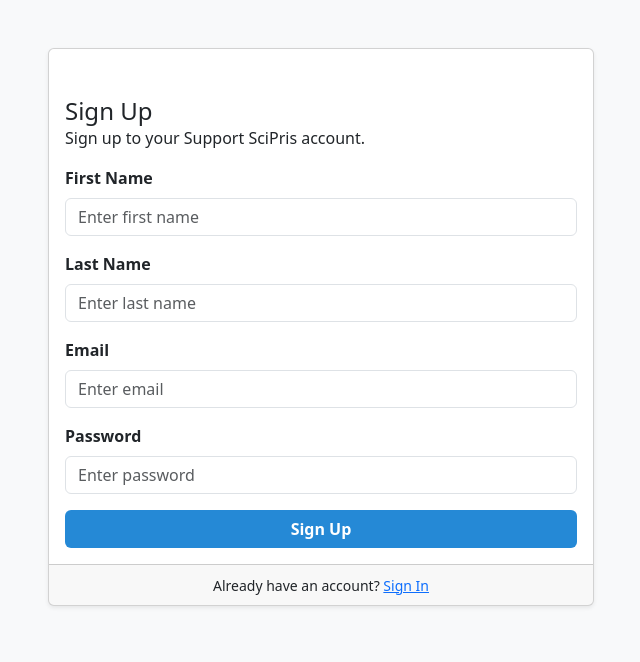
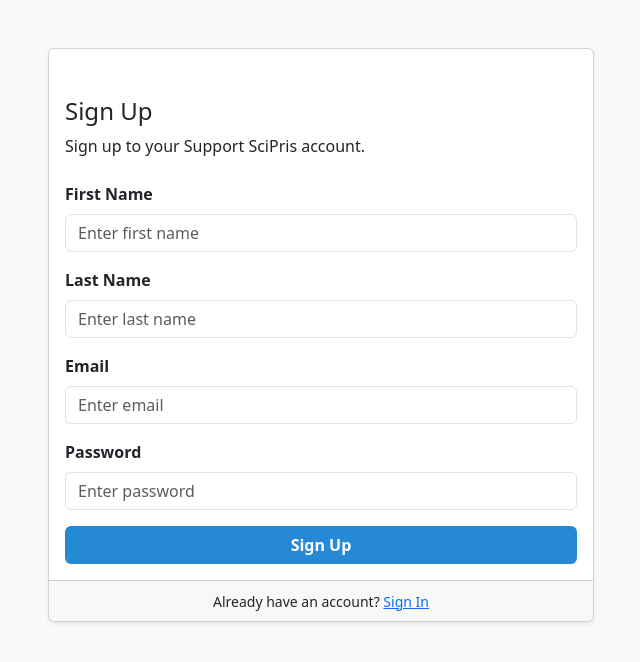
Before and after one commit to santosh12197/finalChatbot, a Django app: page /support_register/ in a window 1280 px wide. Shown: the top 662 px of the page, without its empty margins (319-959 px from the left). Run offline with Django 5.2, Linux system fonts and the light colour scheme.

Commit message:
Sign Up msg corrected

```diff
--- a/chatbot_app/views.py
+++ b/chatbot_app/views.py
@@ -112,7 +112,7 @@
         )
         user.save()
 
-        messages.success(request, "Registration successful! Please login.")
+        messages.success(request, "Sign Up successful! Please Sign In.")
         return redirect('login')
 
 @iframe_exempt
@@ -206,7 +206,7 @@
         )
         user.save()
 
-        messages.success(request, "Registration successful! Please login.")
+        messages.success(request, "Sign Up successful! Please Sign In.")
         return redirect('support_login')
 
 
--- a/templates/support_register.html
+++ b/templates/support_register.html
@@ -44,8 +44,8 @@
 
                 <div class="card shadow-sm">
                     <div class="card-body pt-5">
-                        <h4 class="mb-0">Sign Up</h4>
-                        <p>Sign up to your Support SciPris account.</p>
+                        <h4>Sign Up</h4>
+                        <p class="mb-4">Sign up to your Support SciPris account.</p>
 
                         <form method="post" action="{% url 'support_register' %}">
                             {% csrf_token %}
```
